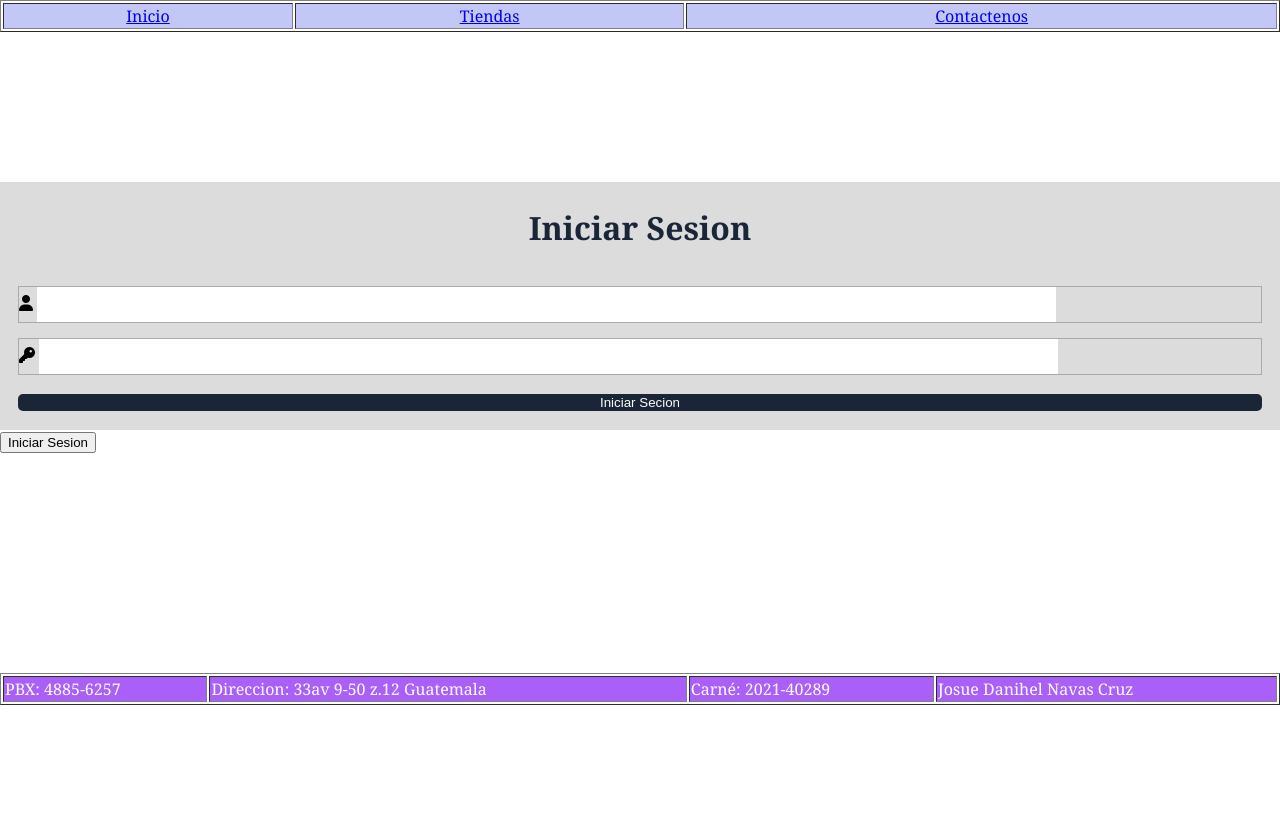
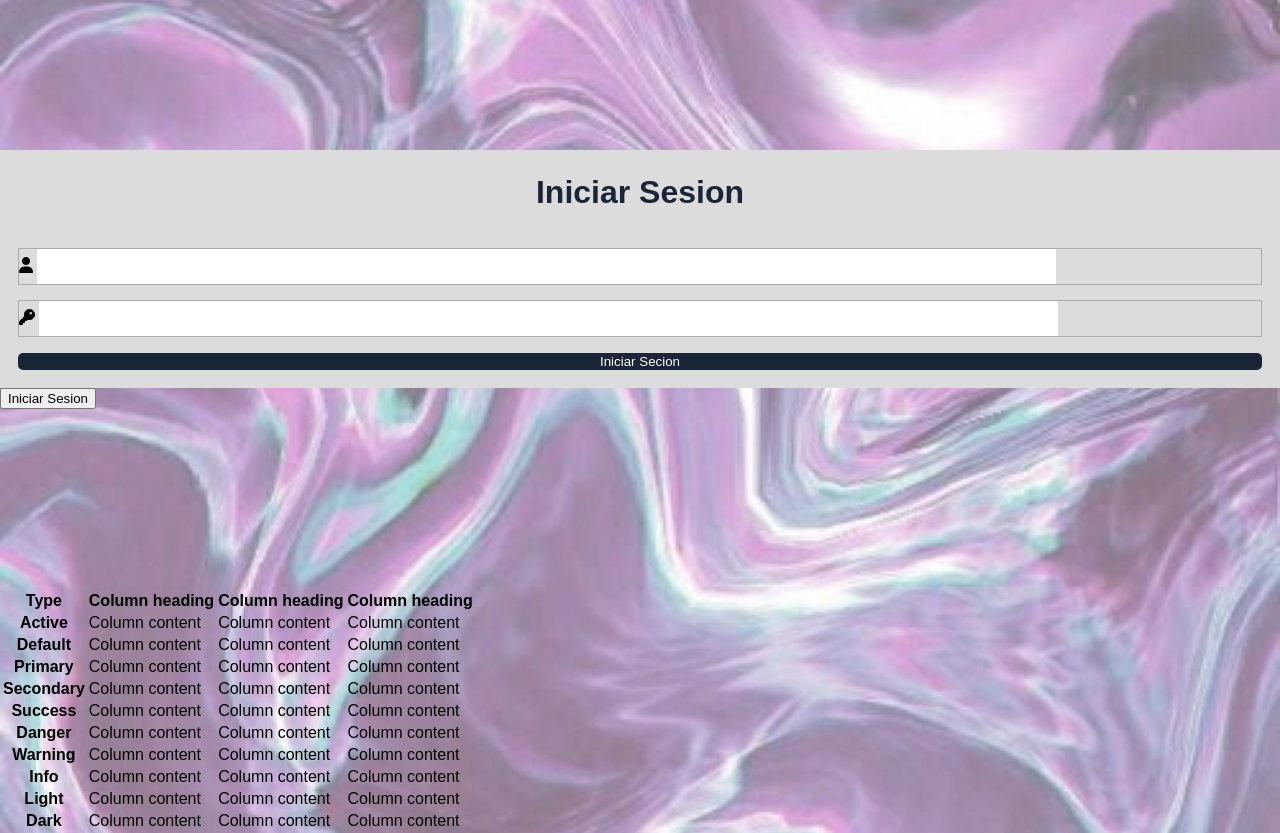
Before and after one commit to JDanihelNavas/ProyectoFinal2022jdnc, a PHP site: page / in a window 1280 px wide. Before the commit the page ends 705 px from the top, so only its background shows below. Run offline with PHP 8.4, Linux system fonts and the light colour scheme; some libraries are stand-ins or nearby versions.

Commit message:
Se Comenzo el diseño profesional de el index

```diff
--- a/diseño.css
+++ b/diseño.css
@@ -2,7 +2,10 @@
 
     margin: 0;
     font-family:Georgia, 'Times New Roman', Times, serif ;
-    background: white;
+    background-image:url(images/fondos.jpg);
+    background-size: cover;
+    background-position: center;
+    font-family: sans-serif;
 
 }
 
--- a/index.php
+++ b/index.php
@@ -6,16 +6,10 @@
   <meta name="viewport" content="width=device-width, initial-scale=1.0">
   <title>Inicio De Sesion</title>
   <script src="https://kit.fontawesome.com/05f5e822e2.js" crossorigin="anonymous"></script>
+  <link rel="stylesheet" href="bootsrap.min.css">
   <link rel="stylesheet" href="diseño.css">
 </head>
 <body>
-  <table border="1" width="100%">
-    <tr>
-        <td align="center" bgcolor=#C2C7F5><a href="Inicio.php" bgcolor="FEFEFE">Inicio</a></td>
-        <td align="center" bgcolor=#C2C7F5><a href="Tiendas.php" bgcolor="FEFEFE">Tiendas</a></td>
-        <td align="center" bgcolor=#C2C7F5><a href="Contactenos.php" bgcolor="FEFEFE">Contactenos</a></td>
-    </tr>
-
   </table>
   <form class="formulario">
     <h1>Iniciar Sesion</h1>
@@ -43,13 +37,77 @@
 
 <br><br><br><br><br><br><br><br><br><br>
 
-<table border="1" width="100%">
-<tr>
-  <td bgcolor=#AA60F8 style="color: white"> PBX: 4885-6257 </td>
-  <td bgcolor=#AA60F8 style="color: white">Direccion: 33av 9-50 z.12 Guatemala </td>
-  <td bgcolor=#AA60F8 style="color: white">Carné: 2021-40289 </td>
-  <td bgcolor=#AA60F8 style="color: white">Josue Danihel Navas Cruz </td>
-</tr>
+<table class="table table-hover">
+  <thead>
+    <tr>
+      <th scope="col">Type</th>
+      <th scope="col">Column heading</th>
+      <th scope="col">Column heading</th>
+      <th scope="col">Column heading</th>
+    </tr>
+  </thead>
+  <tbody>
+    <tr class="table-active">
+      <th scope="row">Active</th>
+      <td>Column content</td>
+      <td>Column content</td>
+      <td>Column content</td>
+    </tr>
+    <tr>
+      <th scope="row">Default</th>
+      <td>Column content</td>
+      <td>Column content</td>
+      <td>Column content</td>
+    </tr>
+    <tr class="table-primary">
+      <th scope="row">Primary</th>
+      <td>Column content</td>
+      <td>Column content</td>
+      <td>Column content</td>
+    </tr>
+    <tr class="table-secondary">
+      <th scope="row">Secondary</th>
+      <td>Column content</td>
+      <td>Column content</td>
+      <td>Column content</td>
+    </tr>
+    <tr class="table-success">
+      <th scope="row">Success</th>
+      <td>Column content</td>
+      <td>Column content</td>
+      <td>Column content</td>
+    </tr>
+    <tr class="table-danger">
+      <th scope="row">Danger</th>
+      <td>Column content</td>
+      <td>Column content</td>
+      <td>Column content</td>
+    </tr>
+    <tr class="table-warning">
+      <th scope="row">Warning</th>
+      <td>Column content</td>
+      <td>Column content</td>
+      <td>Column content</td>
+    </tr>
+    <tr class="table-info">
+      <th scope="row">Info</th>
+      <td>Column content</td>
+      <td>Column content</td>
+      <td>Column content</td>
+    </tr>
+    <tr class="table-light">
+      <th scope="row">Light</th>
+      <td>Column content</td>
+      <td>Column content</td>
+      <td>Column content</td>
+    </tr>
+    <tr class="table-dark">
+      <th scope="row">Dark</th>
+      <td>Column content</td>
+      <td>Column content</td>
+      <td>Column content</td>
+    </tr>
+  </tbody>
 </table>
 </body>
 </html>
```
Also changed, not shown: Inicio.php (+4 -4 lines), images/fondos.jpg (added).
